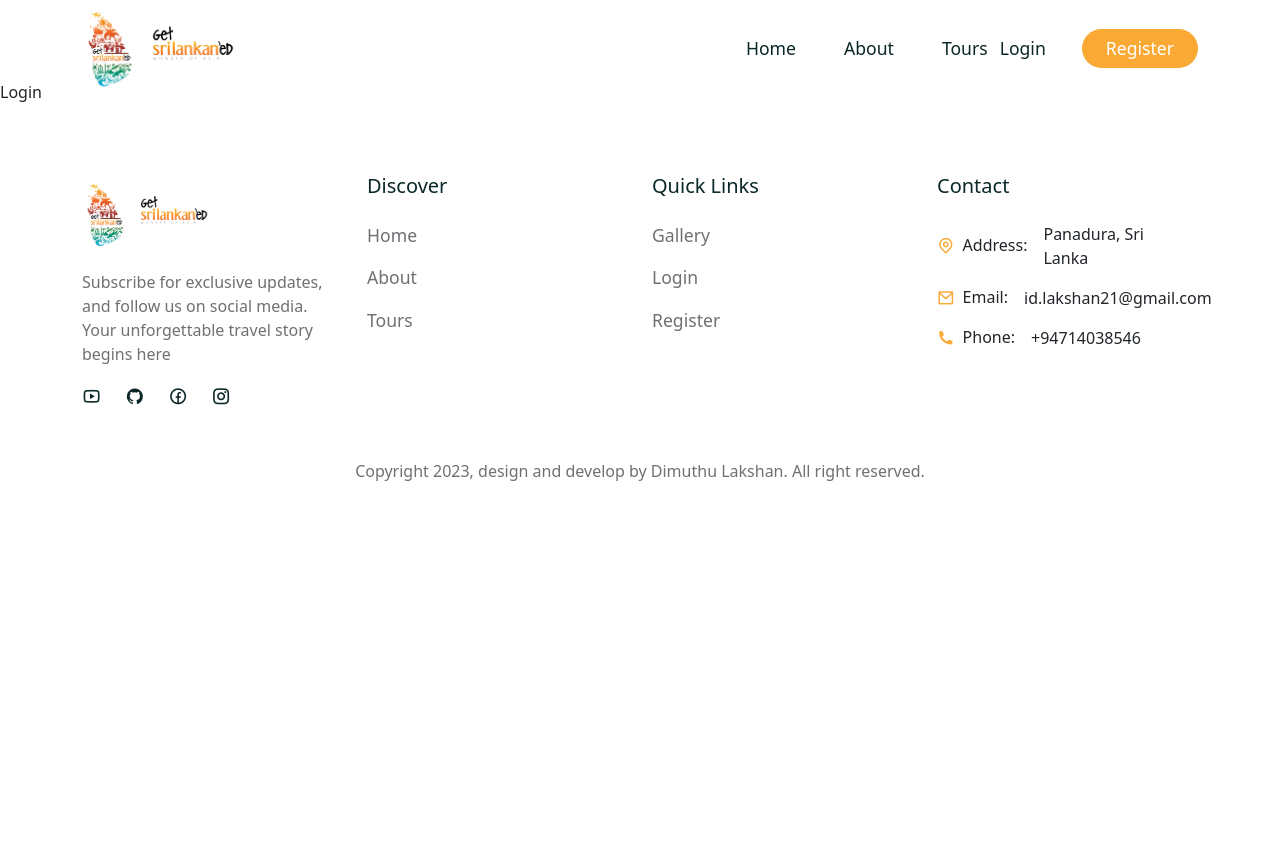
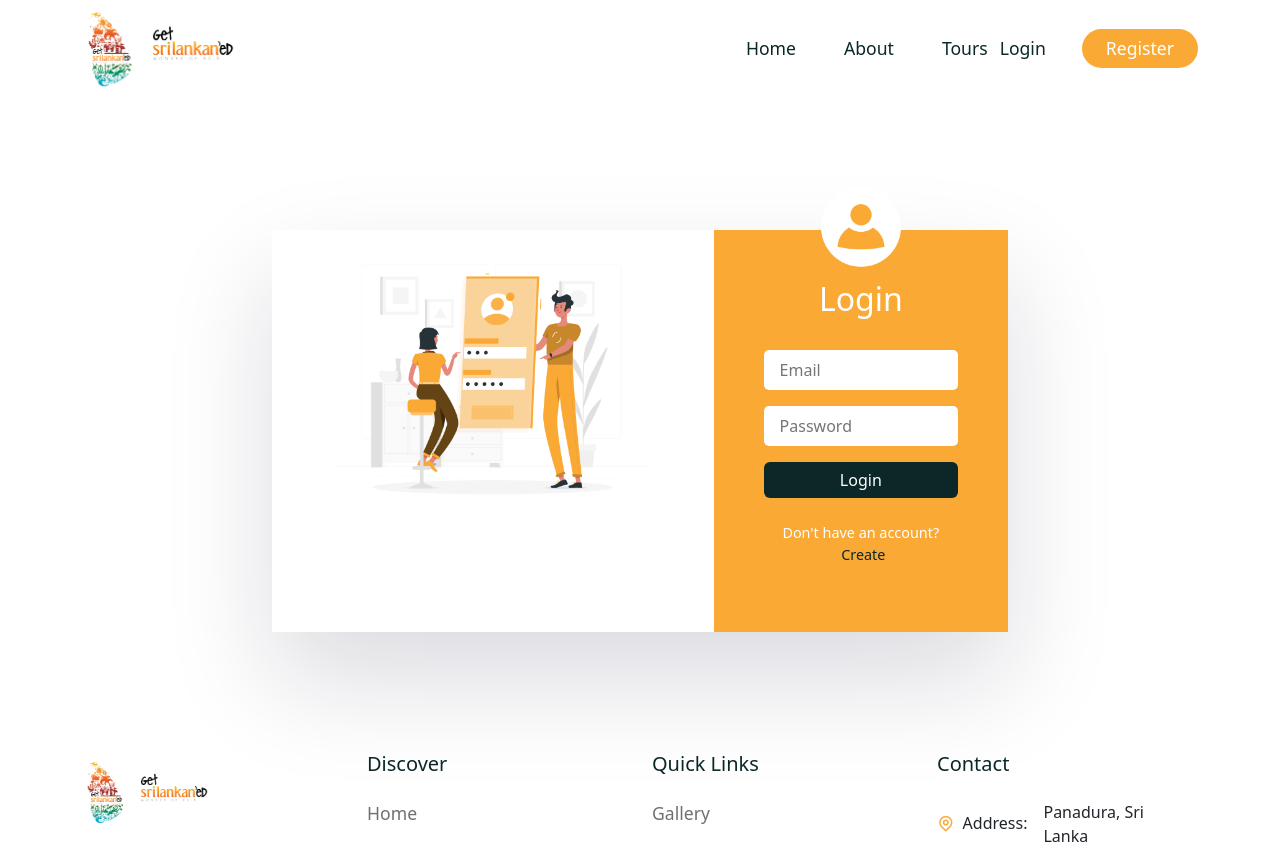
Before and after one commit to idlakshan/Travel-SriLanka-FrontEnd, a React (Create React App) app: page /login in a window 1280 px wide. Shown: the top 844 px of the page. Before the commit the page ends 800 px from the top, so only its background shows below. Built offline with nearby package versions, Linux system fonts and the light colour scheme; a web font is replaced by a local one.

Commit message:
implement login section

```diff
--- a/src/pages/Login.jsx
+++ b/src/pages/Login.jsx
@@ -1,8 +1,63 @@
-import React from 'react'
+import React, { useState } from 'react'
+import '../styles/login.css'
+import loginImg from '../assets/images/login.png'
+import userIcon from '../assets/images/user.png'
+import { Button, Col, Container, Form, FormGroup, Row } from 'reactstrap'
+import { Link } from 'react-router-dom'
 
 const Login = () => {
+
+  const[credentials,setCredentials]=useState({
+   email:undefined,
+   password:undefined
+})
+
+  const handleChange=(e)=>{
+    setCredentials((pre)=>({
+     ...pre,[e.target.id]:e.target.value
+    })
+)}
+
+const handleClick=(e)=>{
+  e.preventDefault();
+
+}
   return (
-    <div>Login</div>
+    <section>
+      <Container>
+        <Row>
+          <Col lg='8' className='m-auto'>
+            <div className="login__container d-flex justify-content-between">
+              <div className='login__img'>
+                <img src={loginImg} alt="" />
+              </div>
+
+              <div className="login__form">
+                <div className='user'>
+                  <img src={userIcon} alt="" />
+
+                </div>
+                <h2>Login</h2>
+
+                <Form onSubmit={handleClick}>
+                  <FormGroup>
+                          <input type="text" placeholder='Email' required id='email' onChange={handleChange}/>
+                  </FormGroup>
+                  <FormGroup>
+                          <input type="password" placeholder='Password' required id='password' onChange={handleChange}/>
+                  </FormGroup>
+                  <Button className='btn secondary__btn auth__btn' type='submit'>Login</Button>
+                </Form>
+                <p>Don't have an account? <Link to='/regster'>Create</Link></p>
+
+              </div>
+
+            </div>
+          </Col>
+
+        </Row>
+      </Container>
+    </section>
   )
 }
 
--- /dev/null
+++ b/src/styles/login.css
@@ -0,0 +1,77 @@
+.login__img{
+    width: 60%;
+    text-align: center;
+}
+
+.login__img img{
+    width: 70%;
+    object-fit: contain;
+}
+
+.login__form{
+    padding: 50px ;
+    background: var(--secondary-color) !important;
+   position: relative;
+}
+
+.login__container{
+    box-shadow: rgba(17,12,46,0.15) 0px 48px 100px 0px;
+    margin-top: 100px;
+}
+
+.login__form .user{
+    width: 80px;
+    height: 80px;
+    position: absolute;
+    left: 50%;
+    top: -9%;
+    transform: translate(-50%,-9%);
+}
+
+.login__form .user img{
+    width: 100%;
+}
+
+.login__form h2{
+    color: #fff;
+    text-align: center;
+    margin-bottom: 2rem;
+
+}
+
+.login__form{
+    width: 40%;
+}
+
+.login__form input{
+    width: 100%;
+    padding: 0.5rem 1rem;
+    border-radius: 5px;
+    border: none;
+    font-size: 1rem;
+    color: var(--heading-color) !important;
+}
+
+.login__form input:focus{
+    outline: none;
+}
+
+.auth__btn{
+    background:var(--heading-color) !important;
+    width: 100%;
+    color: #fff !important;
+}
+
+.login__form p{
+    font-size: 0.9rem;
+    color: #fff !important;
+    margin-top: 1.5rem;
+    text-align: center;
+}
+
+.login__form p a{
+    color: var(--heading-color) ;
+    margin-left: 5px;
+    text-decoration: none;
+    font-weight: 500;
+}
```
Also changed, not shown: src/assets/images/login.png (added), src/assets/images/user.png (added).
